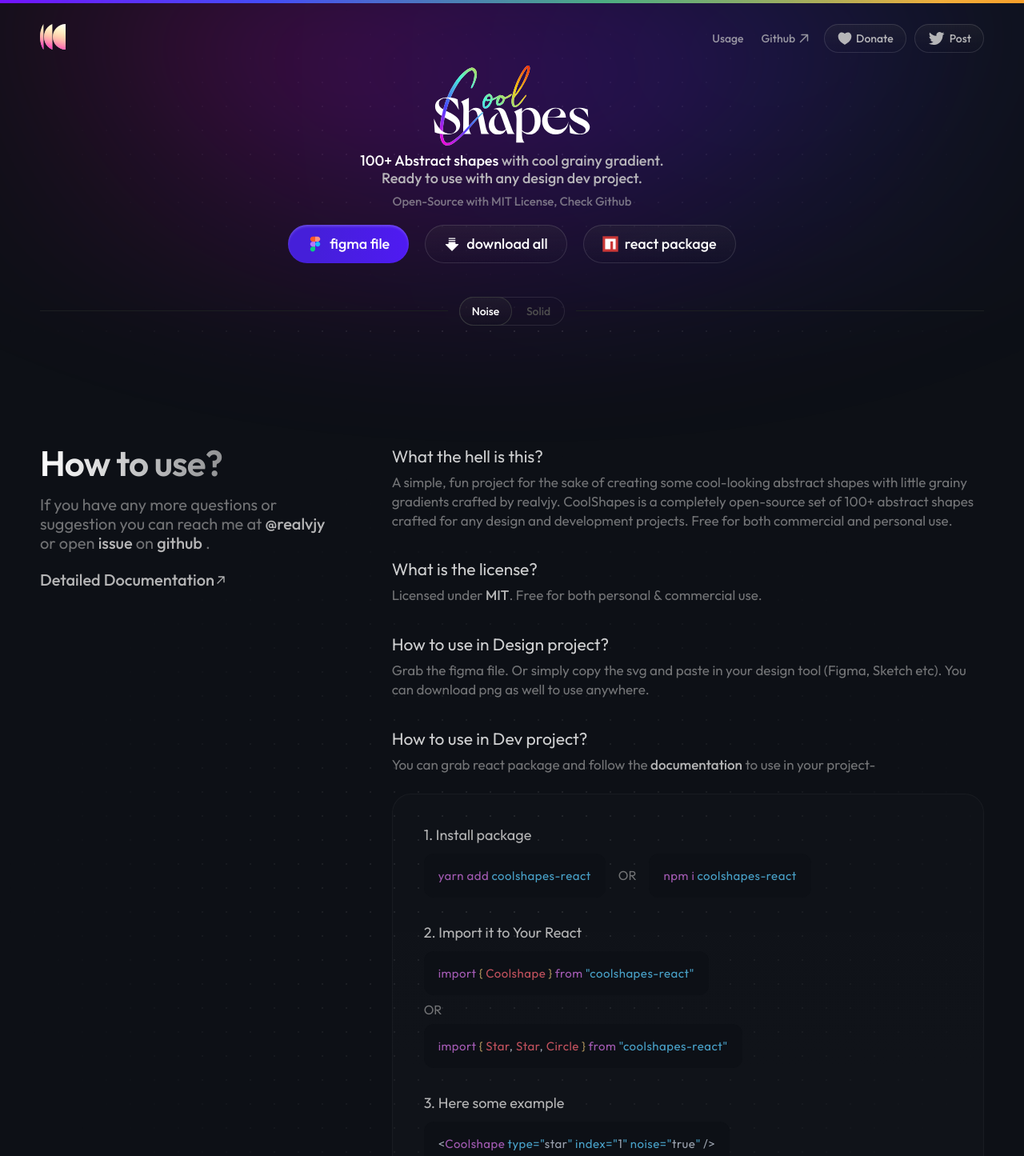
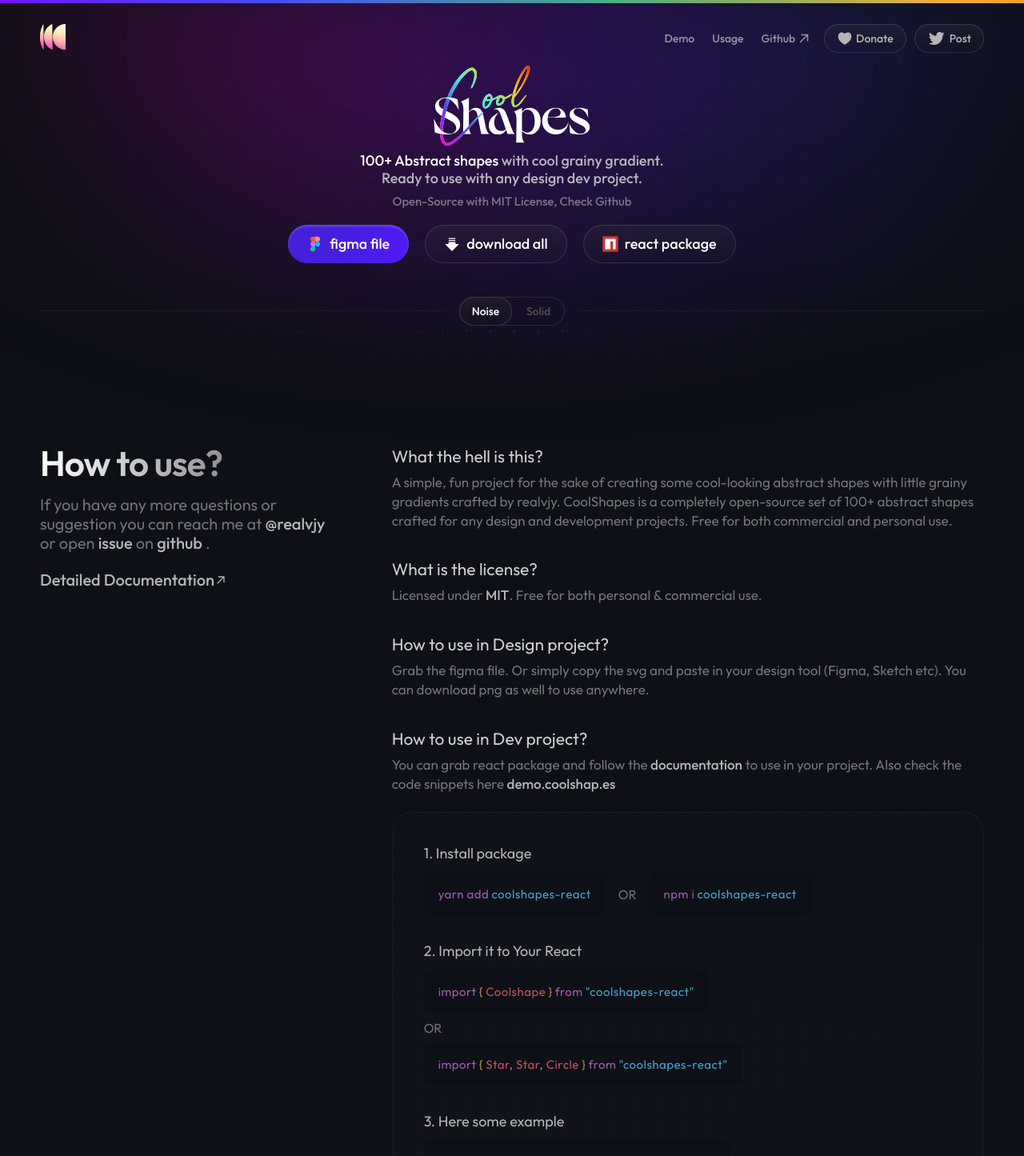
Before and after one commit to realvjy/coolshap.es, a Next.js app: page / in a window 1280 px wide. Shown: the top 1445 px of the page at 80% size. Built offline with nearby package versions, Linux system fonts and the light colour scheme.

Commit message:
demo link update

```diff
--- a/src/components/faq.js
+++ b/src/components/faq.js
@@ -51,7 +51,7 @@
                   How to use in Dev project?
                 </h3>
                 <p>
-                  You can grab react package and follow the <a href="https://github.com/realvjy/coolshapes-react?tab=readme-ov-file#readme">documentation</a> to use in your project-
+                  You can grab react package and follow the <a href="https://github.com/realvjy/coolshapes-react?tab=readme-ov-file#readme">documentation</a> to use in your project. Also check the code snippets here <a href="https://demo.coolshap.es">demo.coolshap.es</a>
                 </p>
                 <DevWrap>
                   <DevBox>
--- a/src/components/header.js
+++ b/src/components/header.js
@@ -24,6 +24,9 @@
               </a>
             </LeftLogo>
             <RightBtn>
+              <GhostButton href="https://demo.coolshap.es" target="_blank">
+                Demo
+              </GhostButton>
               <GhostButton href="#usage">
                 Usage
               </GhostButton>
@@ -177,6 +180,11 @@
   flex-direction: row;
   justify-content: space-between;
   align-items: center;
+  @media screen and (max-width: 768px) {
+     flex-direction: column;
+     padding: 12px;
+     gap: 8px;
+  }
 `;
 
 const LeftLogo = styled.div`
@@ -190,4 +198,7 @@
 const RightBtn = styled.div`
   display: flex;
   gap: 10px;
+  @media screen and (max-width: 768px) {
+     gap: 6px;
+  }
 `
--- a/src/styles/ReuseableStyle.js
+++ b/src/styles/ReuseableStyle.js
@@ -83,8 +83,8 @@
         color: var(--light-white);
       }
     @media screen and (max-width: 768px) {
-        font-size: 13px;
-        padding: 4px;
+        font-size: 12px;
+        padding: 4px 2px;
         gap: 2px;
         svg{
           transform: scale(0.8);
@@ -115,15 +115,16 @@
         color: var(--light-white);
       }
     @media screen and (max-width: 768px) {
-        font-size: 12px;
-        padding: 4px 12px;
+        font-size: 11px;
+        padding: 2px 12px;
+        line-height: 12px;
         gap: 2px;
         svg{
-          transform: scale(0.8);
+          transform: scale(0.7);
         }
         span{
-          font-size: 13px;
-          line-height: 18px;
+          font-size: 11px;
+          line-height: 12px!important;
         }
     }
 `;
```
